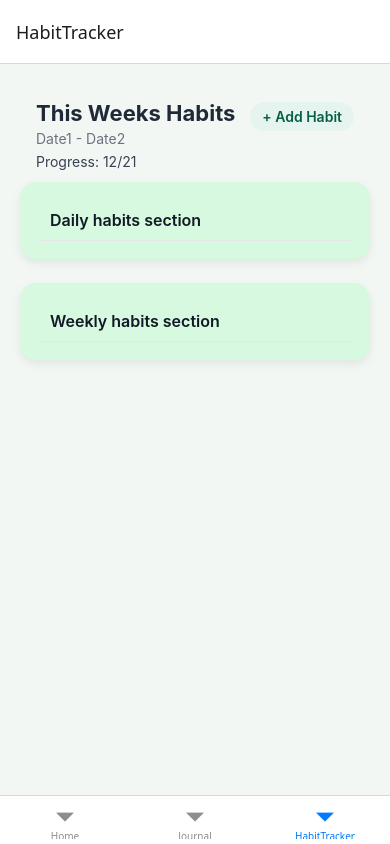
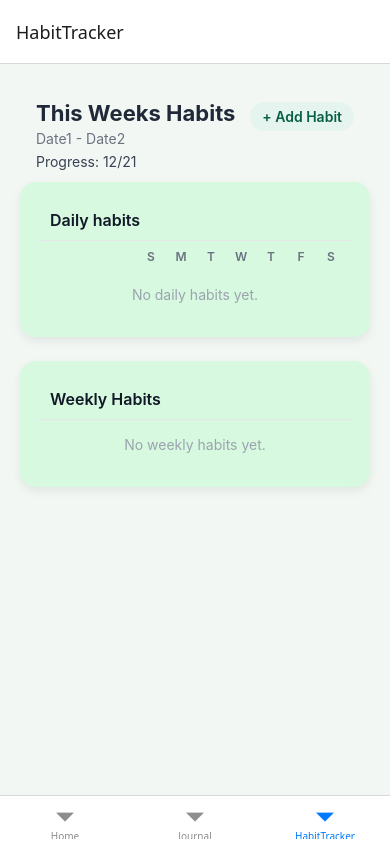
Before and after one commit to mxneo00/InnerBloom-Journal-app, a React Native app in the folder InnerBloom/: screen /HabitTracker in a window 390 px wide. Built offline with nearby package versions, Linux system fonts and the light colour scheme.

Commit message:
Set up Dates and habit tracking functionality

```diff
--- a/InnerBloom/src/screens/DailyHabitRow.tsx
+++ b/InnerBloom/src/screens/DailyHabitRow.tsx
@@ -4,27 +4,31 @@ import { Pressable, Text, View } from 'react-native';
 // SRC Imports
 import { styles } from '../styles/commonStyles';
 import { habitStyles } from '../styles/habitTrackerScreenStyles';
-import type { habit } from '../types/habit';
+import type { Habit } from '../types/habit';
 
 type Props = {
-    habit: habit;
+    habit: Habit;
+    weekDateKeys: string[];
     onToggleDailyCompletion: (habitId: string, date: string) => void;
-    onToggleWeeklyCompletion: (habitId: string) => void;
 };
 
-export default function DailyHabitRow({ habit, onToggleDailyCompletion, onToggleWeeklyCompletion }: Props) {
-    const isDaily = habit.frequency === 'daily';
-
+export default function DailyHabitRow({ habit, weekDateKeys, onToggleDailyCompletion }: Props) {
     return (
         <View style={habitStyles.habitRow}>
             <Text style={habitStyles.habitName}>{habit.name}</Text>
-            {isDaily ? (
-                <View style={habitStyles.dayBoxContainer}>
 
-                </View>
-            ) : (
-
-            )}
+            <View style={habitStyles.dayBoxContainer}>
+                {weekDateKeys.map((dateKey) => {
+                    const checked = !!habit.completionsByDate?.[dateKey];
+                    return (
+                        <Pressable
+                            key={dateKey}
+                            onPress={() => onToggleDailyCompletion(habit.id, dateKey)}
+                            style={[habitStyles.dayBox, checked && habitStyles.dayBoxChecked,]}
+                        />
+                    );
+                })}
+            </View>
         </View>
     );
 }
--- a/InnerBloom/src/screens/HabitTrackerScreen.tsx
+++ b/InnerBloom/src/screens/HabitTrackerScreen.tsx
@@ -1,10 +1,15 @@
-import React from 'react';
+import React, { useMemo } from 'react';
 import { useState } from 'react';
 import { FlatList, Pressable, Text, View } from 'react-native';
 
 // SRC Imports
 import { styles } from '../styles/commonStyles';
 import { habitStyles } from '../styles/habitTrackerScreenStyles';
+import DailyHabitRow from '../screens/DailyHabitRow';
+import WeeklyHabitRow from '../screens/WeeklyHabitRow';
+import type { Habit } from '../types/habit';
+
+const DAY_LABELS = ['S', 'M', 'T', 'W', 'T', 'F', 'S'];
 
 function toDateKey(date: Date): string {
     const year = date.getFullYear();
@@ -26,6 +31,40 @@ function getCurrentWeekDates(): Date[] {
 }
 
 export default function HabitTrackerScreen() {
+  const [habits, setHabits] = useState<Habit[]>([]);
+
+  const weekDates = useMemo(() => getCurrentWeekDates(), []);
+  const weekDateKeys = useMemo(() => weekDates.map(toDateKey), [weekDates]);
+  const weekKey = useMemo(() => toDateKey(weekDates[0]), [weekDates]);
+
+  const dailyHabits = habits.filter((h) => h.frequency === 'daily');
+  const weeklyHabits = habits.filter((h) => h.frequency === 'weekly');
+
+  const onToggleDailyCompletion = (habitId: string, dateKey: string) => {
+    setHabits((prev) =>
+      prev.map((h) => {
+        if (h.id !== habitId) return h;
+        const current = !!h.completionsByDate?.[dateKey];
+        return {
+          ...h,
+          completionsByDate: {
+            ...(h.completionsByDate ?? {}),
+            [dateKey]: !current,
+          },
+        };
+      })
+    );
+  };
+
+  const onToggleWeeklyCompletion = (habitId: string) => {
+    setHabits((prev) =>
+      prev.map((h) => {
+        if (h.id !== habitId) return h;
+        return {...h, weeklyCompletion: !h.weeklyCompletion};
+      })
+    );
+  };
+
   return (
     <View style={styles.container}>
       {/* Header Section */}
@@ -42,17 +81,49 @@ export default function HabitTrackerScreen() {
       <View style={styles.card}>
         {/* Daily Header */}
         <View style={habitStyles.dailyHeader}>
-          <Text style={habitStyles.dailyHeaderText}>Daily habits section</Text>
+          <Text style={habitStyles.dailyHeaderText}>Daily habits</Text>
         </View>
-        {/* Daily Habits Row */}
+        {/* Day Labels */}
+        <View style={habitStyles.dayHeaderRow}>
+          {DAY_LABELS.map((d, idx) => (
+            <Text key={`${d}-${idx}`} style={habitStyles.dayHeaderText}>
+              {d}
+            </Text>
+          ))}
+        </View>
+        {/* Rows */}
+        {dailyHabits.length === 0 ? (
+          <Text style={habitStyles.emptyText}>No daily habits yet.</Text>
+        ) : (
+          dailyHabits.map((habit) => (
+            <DailyHabitRow
+              key={habit.id}
+              habit={habit}
+              weekDateKeys={weekDateKeys}
+              onToggleDailyCompletion={onToggleDailyCompletion}
+            />
+          ))
+        )}
       </View>
 
-      {/* Weely Habit Section */}
+      {/* Weekly Habit Section */}
       <View style={styles.card}>
-        {/* Weekly Header */}
         <View style={habitStyles.weeklyHeader}>
-          <Text style={habitStyles.weeklyHeaderText}>Weekly habits section</Text>
+          <Text style={habitStyles.weeklyHeaderText}>Weekly Habits</Text>
         </View>
+
+        {weeklyHabits.length === 0 ? (
+          <Text style={habitStyles.emptyText}>No weekly habits yet.</Text>
+        ) : (
+          weeklyHabits.map((habit) => (
+            <WeeklyHabitRow
+              key={habit.id}
+              habit={habit}
+              checked={!!habit.weeklyCompletion}
+              onToggleWeeklyCompletion={onToggleWeeklyCompletion}
+            />
+          ))
+        )}
       </View>
     </View>
   );
--- /dev/null
+++ b/InnerBloom/src/screens/WeeklyHabitRow.tsx
@@ -0,0 +1,24 @@
+import React from 'react';
+import { Pressable, Text, View } from 'react-native';
+
+// SRC imports
+import { habitStyles } from '../styles/habitTrackerScreenStyles';
+import type { Habit } from '../types/habit';
+
+type Props = {
+  habit: Habit;
+  checked: boolean;
+  onToggleWeeklyCompletion: (habitId: string) => void;
+};
+
+export default function WeeklyHabitRow({ habit, checked, onToggleWeeklyCompletion }: Props) {
+  return (
+    <View style={habitStyles.habitRow}>
+      <Text style={habitStyles.habitName}>{habit.name}</Text>
+      <Pressable
+        onPress={() => onToggleWeeklyCompletion(habit.id)}
+        style={[habitStyles.weeklyBox, checked && habitStyles.weeklyBoxChecked]}
+      />
+    </View>
+  );
+}
--- a/InnerBloom/src/styles/habitTrackerScreenStyles.ts
+++ b/InnerBloom/src/styles/habitTrackerScreenStyles.ts
@@ -64,4 +64,68 @@ export const habitStyles = StyleSheet.create({
     padding: 10,
     marginBottom: 12,
   },
+  dayHeaderRow: {
+    flexDirection: 'row',
+    justifyContent: 'flex-end',
+    paddingHorizontal: 12,
+    paddingTop: 8,
+    paddingBottom: 6,
+    gap: 12,
+  },
+  dayHeaderText: {
+    width: 18,
+    textAlign: 'center',
+    fontSize: 12,
+    fontWeight: '600',
+    color: '#6B7280',
+  },
+  habitRow: {
+    flexDirection: 'row',
+    alignItems: 'center',
+    paddingHorizontal: 12,
+    paddingVertical: 10,
+  },
+  habitName: {
+    flex: 1,
+    fontSize: 14,
+    fontWeight: '600',
+    color: '#111827',
+    marginRight: 10,
+  },
+  dayBoxContainer: {
+    flexDirection: 'row',
+    alignItems: 'center',
+    gap: 8,
+  },
+  dayBox: {
+    width: 18,
+    height: 18,
+    borderRadius: 6,
+    borderWidth: 1,
+    borderColor: '#D1D5DB',
+    backgroundColor: '#FFFFFF',
+  },
+  dayBoxChecked: {
+    backgroundColor: '#10B981',
+    borderColor: '#10B981',
+  },
+  weeklyBox: {
+    width: 22,
+    height: 22,
+    borderRadius: 7,
+    borderWidth: 1,
+    borderColor: '#D1D5DB',
+    backgroundColor: '#FFFFFF',
+  },
+  weeklyBoxChecked: {
+    backgroundColor: '#10B981',
+    borderColor: '#10B981',
+  },
+  emptyText: {
+    paddingVertical: 16,
+    textAlign: 'center',
+    fontSize: 14,
+    color: '#9CA3AF',
+  },
+
 });
--- a/InnerBloom/src/types/habit.ts
+++ b/InnerBloom/src/types/habit.ts
@@ -1,4 +1,4 @@
-export type habit = {
+export type Habit = {
     id: string;
     name: string;
     frequency: 'daily' | 'weekly';
```
